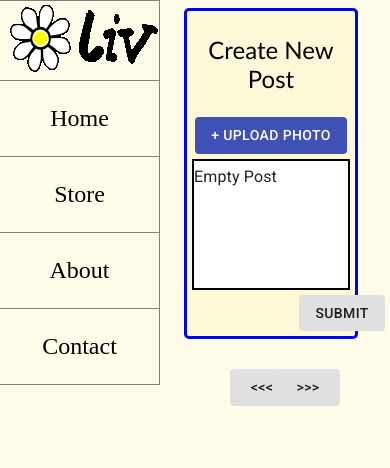
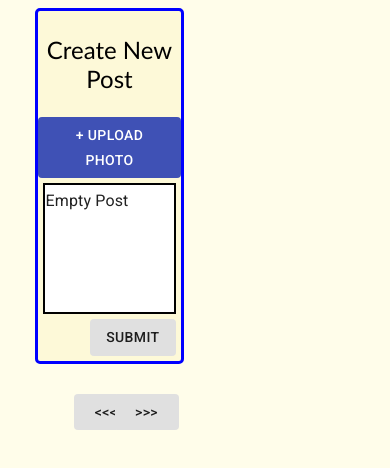
Before and after one commit to DylanLaw03/liv-a-little, a React (Create React App) app: page / in a window 390 px wide. Shown: the top 468 px of the page. Built offline with nearby package versions, Linux system fonts and the light colour scheme; no server answers.

Commit message:
Working on making site mobile friendly

```diff
--- a/src/App.css
+++ b/src/App.css
@@ -46,25 +46,19 @@ textarea {
   flex-direction: column;
   justify-content: center;
   position: absolute;
-  left: 151px;
-  width: calc(100% - 150px);
 }
 
 .store {
   display: flex;
   flex-direction: column;
   align-items: center;
-  margin-left: 151px;
+
 }
 
 .about {
-  margin-left: 151px;
   font-size: 120px;
 }
 
-.contact {
-  margin-left: 151px;
-}
 
 /* Post Submission CSS */
 
@@ -130,8 +124,7 @@ textarea {
 }
 
 .post-submit-button {
-  position: relative;
-  left: 45%;
+  align-self: end;
 }
 
 .image-input {
@@ -161,12 +154,12 @@ textarea {
 
 .post-box-inner-wrapper {
   display: flex;
-  flex-direction: row;
+  flex-direction: column;
 }
 
 .post-image {
-  max-width: 300px;
-  max-height: 300px;
+  max-width: 100%;
+  max-height: 100%;
   width: fit-content;
   height: fit-content;
   margin: 2px;
@@ -175,6 +168,8 @@ textarea {
 .post-image-box {
   display: flex;
   justify-content: center;
+  align-self: center;
+  margin: 5px;
 }
 
 .post-num {
@@ -187,6 +182,9 @@ textarea {
 .post-content {
   flex-grow: 1;
   font-size: 20px;
+  margin-bottom: 5px;
+  margin-left: 5px;
+  margin-right: 5px;
 }
 
 /* CSS for Change Page Buttons */
--- a/src/App.js
+++ b/src/App.js
@@ -7,7 +7,6 @@ function App() {
   return (
     <div className='app'>
       <nav>
-        <NavBar />
       </nav>
       <Outlet />
     </div>
--- a/src/components/post/post.js
+++ b/src/components/post/post.js
@@ -15,6 +15,7 @@ export const Post = props => {
             <Box className="post-num"># {props.postNum}</Box>
             <div className="post-box-inner-wrapper">
                 <Box className="post-image-box" onClick={handleClick}><img className="post-image" src={props.imageURL} alt='Failed to load.'/></Box>
+                <br />
                 <Box className="post-content">{props.postContent}</Box>
             </div>
         </Box>
```
